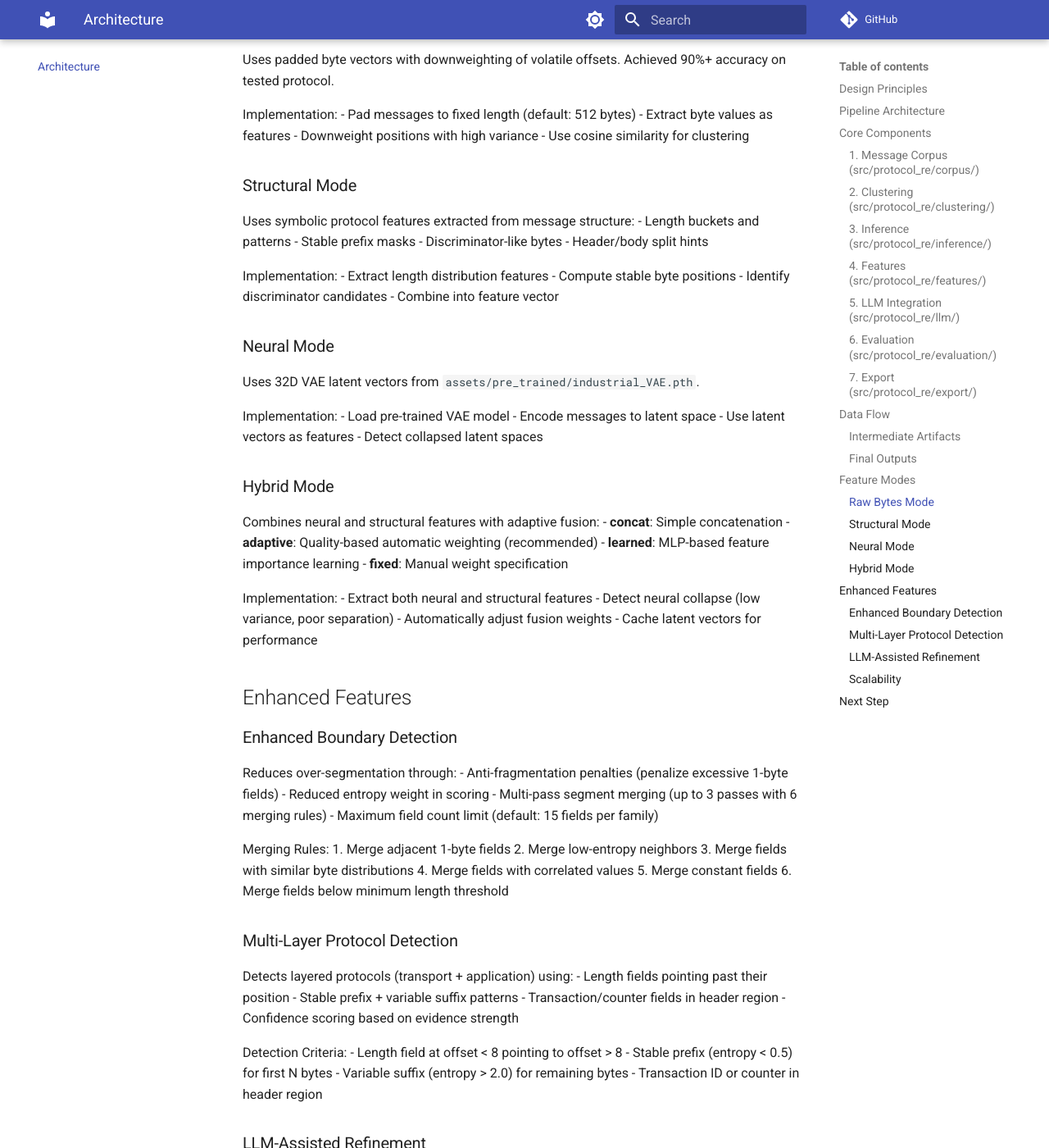
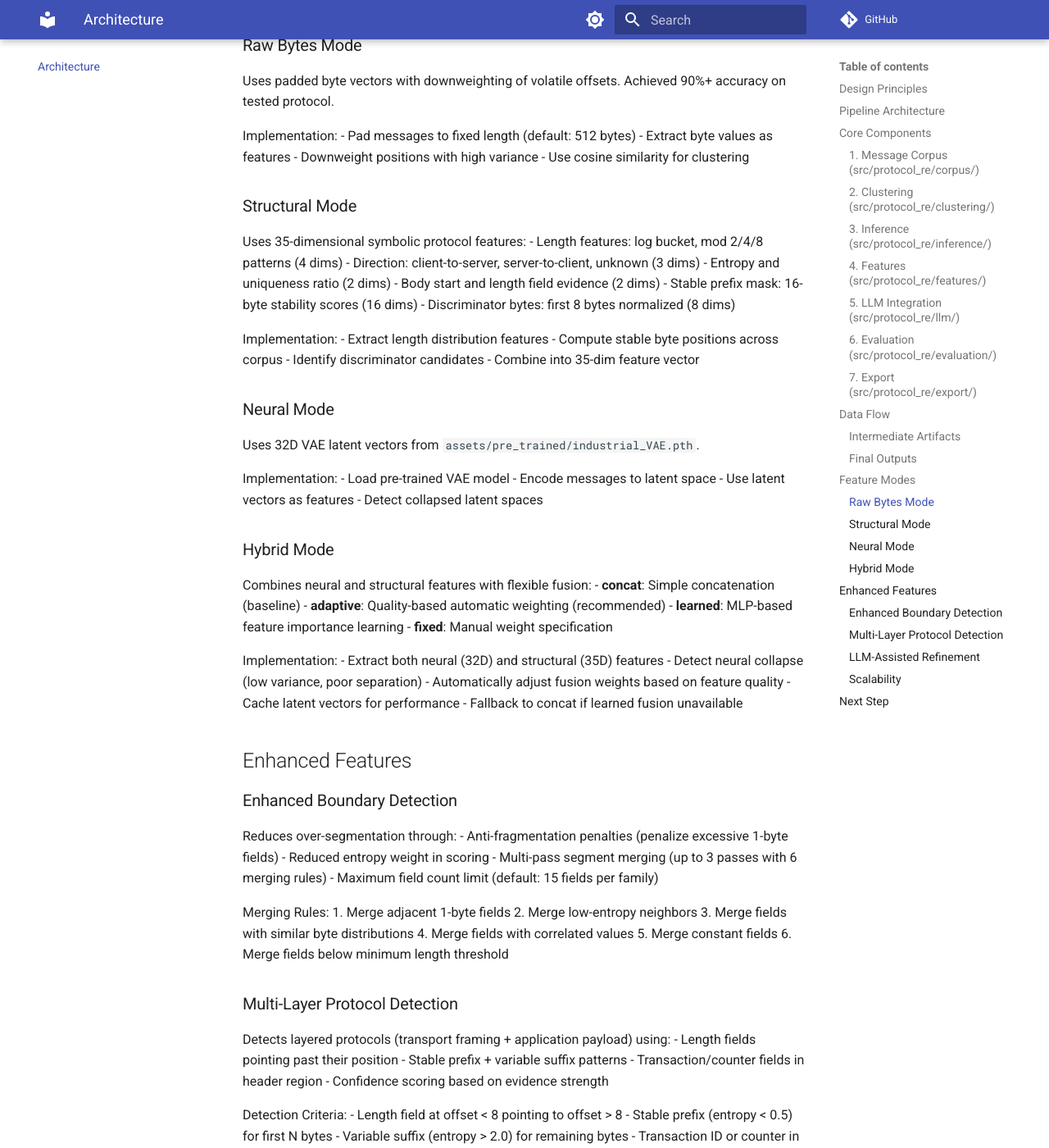
Before and after one commit to Moosa-Salehi/protocol_reverse_engineering, an MkDocs documentation site: the page built from docs/architecture.md, in a window 1280 px wide and 1400 px high, scrolled down 5321 px. Shown: the whole window at 82% size. Built offline with MkDocs 1.6.1 and Material for MkDocs 9.7.7, drawn with Linux system fonts in a browser that asks for light colours; comment, search, counter and statistics services are not loaded; the version menu is left out; some of the changed text lies outside the part shown.

Commit message:
update docs

```diff
--- a/docs/architecture.md
+++ b/docs/architecture.md
@@ -136,9 +136,9 @@ The canonical message representation used throughout the pipeline. Each message
 Message family discovery using multiple feature extraction modes:
 
 - **raw_bytes**: Padded byte vectors with volatile offset downweighting
-- **structural**: Symbolic protocol features (length buckets, stable prefixes, discriminators)
+- **structural**: 35-dimensional symbolic protocol features (length buckets, stable prefixes, discriminators, entropy, direction)
 - **neural**: 32D VAE latent vectors
-- **hybrid**: Combined neural + structural features with adaptive fusion
+- **hybrid**: Combined neural + structural features with adaptive/learned fusion
 
 Supports HDBSCAN, DBSCAN, and heuristic fallback clustering.
 
@@ -230,17 +230,19 @@ Implementation:
 
 ### Structural Mode
 
-Uses symbolic protocol features extracted from message structure:
-- Length buckets and patterns
-- Stable prefix masks
-- Discriminator-like bytes
-- Header/body split hints
+Uses 35-dimensional symbolic protocol features:
+- Length features: log bucket, mod 2/4/8 patterns (4 dims)
+- Direction: client-to-server, server-to-client, unknown (3 dims)
+- Entropy and uniqueness ratio (2 dims)
+- Body start and length field evidence (2 dims)
+- Stable prefix mask: 16-byte stability scores (16 dims)
+- Discriminator bytes: first 8 bytes normalized (8 dims)
 
 Implementation:
 - Extract length distribution features
-- Compute stable byte positions
+- Compute stable byte positions across corpus
 - Identify discriminator candidates
-- Combine into feature vector
+- Combine into 35-dim feature vector
 
 ### Neural Mode
 
@@ -254,17 +256,18 @@ Implementation:
 
 ### Hybrid Mode
 
-Combines neural and structural features with adaptive fusion:
-- **concat**: Simple concatenation
+Combines neural and structural features with flexible fusion:
+- **concat**: Simple concatenation (baseline)
 - **adaptive**: Quality-based automatic weighting (recommended)
 - **learned**: MLP-based feature importance learning
 - **fixed**: Manual weight specification
 
 Implementation:
-- Extract both neural and structural features
+- Extract both neural (32D) and structural (35D) features
 - Detect neural collapse (low variance, poor separation)
-- Automatically adjust fusion weights
+- Automatically adjust fusion weights based on feature quality
 - Cache latent vectors for performance
+- Fallback to concat if learned fusion unavailable
 
 ## Enhanced Features
 
@@ -286,7 +289,7 @@ Merging Rules:
 
 ### Multi-Layer Protocol Detection
 
-Detects layered protocols (transport + application) using:
+Detects layered protocols (transport framing + application payload) using:
 - Length fields pointing past their position
 - Stable prefix + variable suffix patterns
 - Transaction/counter fields in header region
@@ -297,6 +300,13 @@ Detection Criteria:
 - Stable prefix (entropy < 0.5) for first N bytes
 - Variable suffix (entropy > 2.0) for remaining bytes
 - Transaction ID or counter in header region
+
+Implementation:
+- `src/protocol_re/inference/layer_detection.py` - boundary detection logic
+- `scripts/05_infer_framing.py` --detect-layers flag enables detection
+- `scripts/04_discover_families.py` --layer-aware flag for layer-aware clustering
+- Layer boundary stored in framing JSON for downstream stages
+- Clustering can run on inner payload only (post-header bytes)
 
 ### LLM-Assisted Refinement
 
```
Also changed, not shown: CHANGELOG.md (+0 -1 lines), ReadMe.md (+2 -2 lines).
